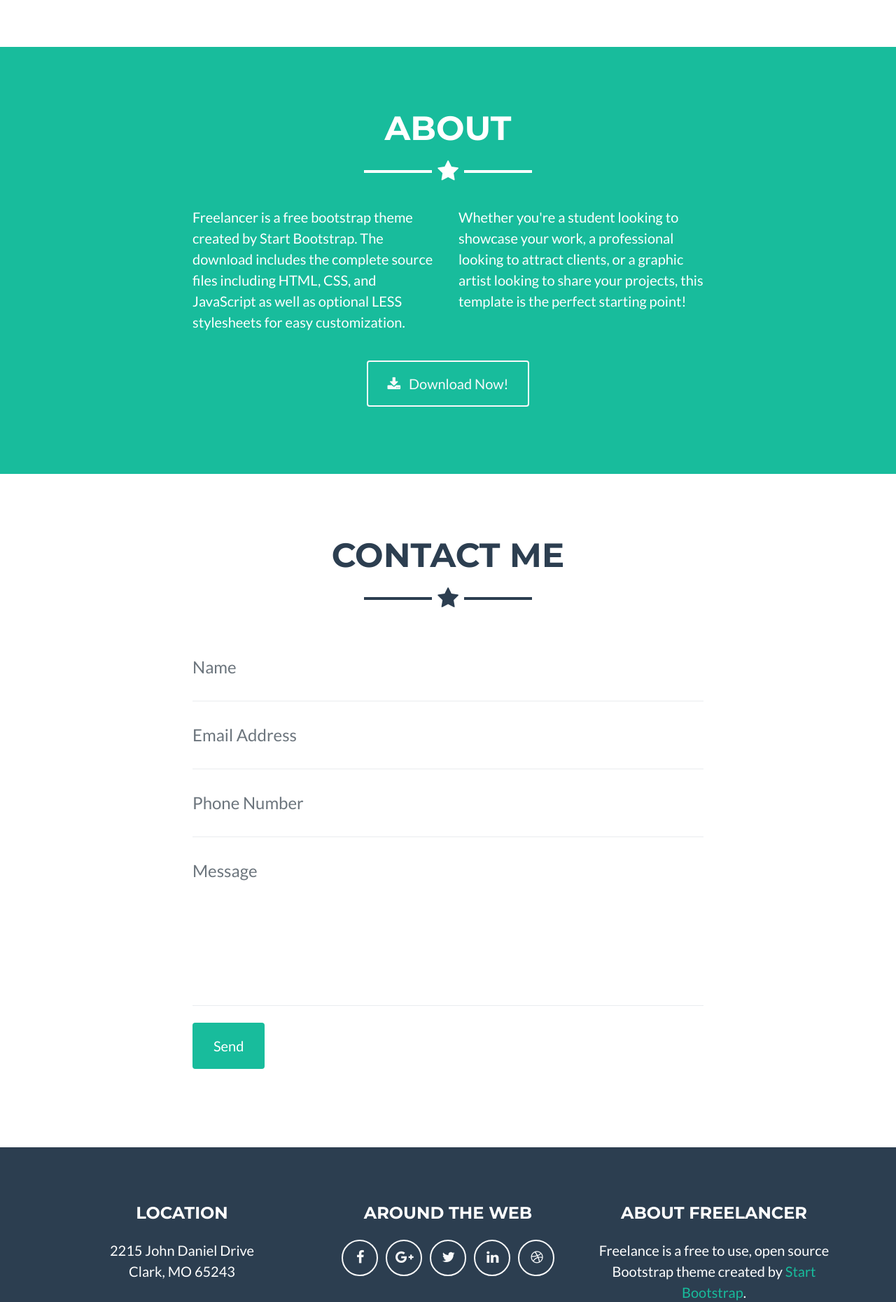
After one commit to HyeongJoy/jjoeey.github.io, a PHP site: page /index_1.html in a window 1280 px wide. The commit adds this page. Shown: the part 1391-3251 px from the top of the page at 70% size. Run offline with PHP 8.4, Linux system fonts and the light colour scheme.

Commit message:
정리완료

```diff
--- a/css/freelancer.css
+++ b/css/freelancer.css
@@ -315,7 +315,7 @@ header.masthead h2 {
 }
 
 .floating-label-form-group-with-focus label {
-  color: #18BC9C;
+  color: #18bc9c;
 }
 
 form .row:first-child .floating-label-form-group {
--- /dev/null
+++ b/index_1.html
@@ -0,0 +1,330 @@
+<!DOCTYPE html>
+<html lang="en">
+
+  <head>
+
+    <meta charset="utf-8">
+    <meta name="viewport" content="width=device-width, initial-scale=1, shrink-to-fit=no">
+    <meta name="description" content="">
+    <meta name="author" content="">
+
+    <title>Welcome</title>
+
+    <!-- Bootstrap core CSS -->
+    <link href="vendor/bootstrap/css/bootstrap.min.css" rel="stylesheet">
+
+    <!-- Custom fonts for this template -->
+    <link href="vendor/font-awesome/css/font-awesome.min.css" rel="stylesheet" type="text/css">
+    <link href="https://fonts.googleapis.com/css?family=Montserrat:400,700" rel="stylesheet" type="text/css">
+    <link href="https://fonts.googleapis.com/css?family=Lato:400,700,400italic,700italic" rel="stylesheet" type="text/css">
+
+
+    <!-- Plugin CSS -->
+    <link href="vendor/magnific-popup/magnific-popup.css" rel="stylesheet" type="text/css">
+
+    <!-- Custom styles for this template -->
+    <link href="css/freelancer.min.css" rel="stylesheet">
+
+  </head>
+
+  <body id="page-top">
+
+    <!-- Navigation -->
+    <nav class="navbar navbar-expand-lg bg-secondary fixed-top text-uppercase" id="mainNav">
+      <div class="container">
+        <a class="navbar-brand js-scroll-trigger" href="#page-top">Hello</a>
+        <button class="navbar-toggler navbar-toggler-right text-uppercase bg-primary text-white rounded" type="button" data-toggle="collapse" data-target="#navbarResponsive" aria-controls="navbarResponsive" aria-expanded="false" aria-label="Toggle navigation">
+          Menu
+          <i class="fa fa-bars"></i>
+        </button>
+        <div class="collapse navbar-collapse" id="navbarResponsive">
+          <ul class="navbar-nav ml-auto">
+            <li class="nav-item mx-0 mx-lg-1">
+              <a class="nav-link py-3 px-0 px-lg-3 rounded js-scroll-trigger" href="#portfolio">Portfolio</a>
+            </li>
+            <li class="nav-item mx-0 mx-lg-1">
+              <a class="nav-link py-3 px-0 px-lg-3 rounded js-scroll-trigger" href="#about">About</a>
+            </li>
+            <li class="nav-item mx-0 mx-lg-1">
+              <a class="nav-link py-3 px-0 px-lg-3 rounded js-scroll-trigger" href="#contact">Contact</a>
+            </li>
+          </ul>
+        </div>
+      </div>
+    </nav>
+
+    <!-- Header -->
+    <header class="masthead bg-primary text-white text-center">
+      <div class="container">
+        <img class="img-fluid mb-5 d-block mx-auto" src="img/profile.png" alt="">
+        <h1 class="text-uppercase mb-0">I'm Joey</h1>
+        <hr class="star-light">
+        <h2 class="font-weight-light mb-0">Web Developer - Mobile Developer</h2>
+      </div>
+    </header>
+
+    <!-- Portfolio Grid Section -->
+    <section class="portfolio" id="portfolio">
+      <div class="container">
+        <h2 class="text-center text-uppercase text-secondary mb-0">Portfolio</h2>
+        <hr class="star-dark mb-5">
+        <div class="row">
+          <div class="col-md-6 col-lg-4">
+            <a class="portfolio-item d-block mx-auto" href="#portfolio-modal-1">
+              <div class="portfolio-item-caption d-flex position-absolute h-100 w-100">
+                <div class="portfolio-item-caption-content my-auto w-100 text-center text-white">
+                  <i class="fa fa-search-plus fa-3x"></i>
+                </div>
+              </div>
+              <img class="img-fluid" src="img/portfolio/design.png" alt="">
+            </a>
+          </div>
+          <div class="col-md-6 col-lg-4">
+            <a class="portfolio-item d-block mx-auto" href="#portfolio-modal-2">
+              <div class="portfolio-item-caption d-flex position-absolute h-100 w-100">
+                <div class="portfolio-item-caption-content my-auto w-100 text-center text-white">
+                  <i class="fa fa-search-plus fa-3x"></i>
+                </div>
+              </div>
+              <img class="img-fluid" src="img/portfolio/programming.png" alt="">
+            </a>
+          </div>
+          <div class="col-md-6 col-lg-4">
+            <a class="portfolio-item d-block mx-auto" href="#portfolio-modal-3">
+              <div class="portfolio-item-caption d-flex position-absolute h-100 w-100">
+                <div class="portfolio-item-caption-content my-auto w-100 text-center text-white">
+                  <i class="fa fa-search-plus fa-3x"></i>
+                </div>
+              </div>
+              <img class="img-fluid" src="img/portfolio/desktop.png" alt="">
+            </a>
+          </div>
+
+        </div>
+      </div>
+    </section>
+
+    <!-- About Section -->
+    <section class="bg-primary text-white mb-0" id="about">
+      <div class="container">
+        <h2 class="text-center text-uppercase text-white">About</h2>
+        <hr class="star-light mb-5">
+        <div class="row">
+          <div class="col-lg-4 ml-auto">
+            <p class="lead">Freelancer is a free bootstrap theme created by Start Bootstrap. The download includes the complete source files including HTML, CSS, and JavaScript as well as optional LESS stylesheets for easy customization.</p>
+          </div>
+          <div class="col-lg-4 mr-auto">
+            <p class="lead">Whether you're a student looking to showcase your work, a professional looking to attract clients, or a graphic artist looking to share your projects, this template is the perfect starting point!</p>
+          </div>
+        </div>
+        <div class="text-center mt-4">
+          <a class="btn btn-xl btn-outline-light" href="#">
+            <i class="fa fa-download mr-2"></i>
+            Download Now!
+          </a>
+        </div>
+      </div>
+    </section>
+
+    <!-- Contact Section -->
+    <section id="contact">
+      <div class="container">
+        <h2 class="text-center text-uppercase text-secondary mb-0">Contact Me</h2>
+        <hr class="star-dark mb-5">
+        <div class="row">
+          <div class="col-lg-8 mx-auto">
+            <!-- To configure the contact form email address, go to mail/contact_me.php and update the email address in the PHP file on line 19. -->
+            <!-- The form should work on most web servers, but if the form is not working you may need to configure your web server differently. -->
+            <form name="sentMessage" id="contactForm" novalidate="novalidate">
+              <div class="control-group">
+                <div class="form-group floating-label-form-group controls mb-0 pb-2">
+                  <label>Name</label>
+                  <input class="form-control" id="name" type="text" placeholder="Name" required="required" data-validation-required-message="Please enter your name.">
+                  <p class="help-block text-danger"></p>
+                </div>
+              </div>
+              <div class="control-group">
+                <div class="form-group floating-label-form-group controls mb-0 pb-2">
+                  <label>Email Address</label>
+                  <input class="form-control" id="email" type="email" placeholder="Email Address" required="required" data-validation-required-message="Please enter your email address.">
+                  <p class="help-block text-danger"></p>
+                </div>
+              </div>
+              <div class="control-group">
+                <div class="form-group floating-label-form-group controls mb-0 pb-2">
+                  <label>Phone Number</label>
+                  <input class="form-control" id="phone" type="tel" placeholder="Phone Number" required="required" data-validation-required-message="Please enter your phone number.">
+                  <p class="help-block text-danger"></p>
+                </div>
+              </div>
+              <div class="control-group">
+                <div class="form-group floating-label-form-group controls mb-0 pb-2">
+                  <label>Message</label>
+                  <textarea class="form-control" id="message" rows="5" placeholder="Message" required="required" data-validation-required-message="Please enter a message."></textarea>
+                  <p class="help-block text-danger"></p>
+                </div>
+              </div>
+              <br>
+              <div id="success"></div>
+              <div class="form-group">
+                <button type="submit" class="btn btn-primary btn-xl" id="sendMessageButton">Send</button>
+              </div>
+            </form>
+          </div>
+        </div>
+      </div>
+    </section>
+
+    <!-- Footer -->
+    <footer class="footer text-center">
+      <div class="container">
+        <div class="row">
+          <div class="col-md-4 mb-5 mb-lg-0">
+            <h4 class="text-uppercase mb-4">Location</h4>
+            <p class="lead mb-0">2215 John Daniel Drive
+              <br>Clark, MO 65243</p>
+          </div>
+          <div class="col-md-4 mb-5 mb-lg-0">
+            <h4 class="text-uppercase mb-4">Around the Web</h4>
+            <ul class="list-inline mb-0">
+              <li class="list-inline-item">
+                <a class="btn btn-outline-light btn-social text-center rounded-circle" href="#">
+                  <i class="fa fa-fw fa-facebook"></i>
+                </a>
+              </li>
+              <li class="list-inline-item">
+                <a class="btn btn-outline-light btn-social text-center rounded-circle" href="#">
+                  <i class="fa fa-fw fa-google-plus"></i>
+                </a>
+              </li>
+              <li class="list-inline-item">
+                <a class="btn btn-outline-light btn-social text-center rounded-circle" href="#">
+                  <i class="fa fa-fw fa-twitter"></i>
+                </a>
+              </li>
+              <li class="list-inline-item">
+                <a class="btn btn-outline-light btn-social text-center rounded-circle" href="#">
+                  <i class="fa fa-fw fa-linkedin"></i>
+                </a>
+              </li>
+              <li class="list-inline-item">
+                <a class="btn btn-outline-light btn-social text-center rounded-circle" href="#">
+                  <i class="fa fa-fw fa-dribbble"></i>
+                </a>
+              </li>
+            </ul>
+          </div>
+          <div class="col-md-4">
+            <h4 class="text-uppercase mb-4">About Freelancer</h4>
+            <p class="lead mb-0">Freelance is a free to use, open source Bootstrap theme created by
+              <a href="http://startbootstrap.com">Start Bootstrap</a>.</p>
+          </div>
+        </div>
+      </div>
+    </footer>
+
+    <div class="copyright py-4 text-center text-white">
+      <div class="container">
+        <small>Copyright &copy; Your Website 2018</small>
+      </div>
+    </div>
+
+    <!-- Scroll to Top Button (Only visible on small and extra-small screen sizes) -->
+    <div class="scroll-to-top d-lg-none position-fixed ">
+      <a class="js-scroll-trigger d-block text-center text-white rounded" href="#page-top">
+        <i class="fa fa-chevron-up"></i>
+      </a>
+    </div>
+
+    <!-- Portfolio Modals -->
+
+    <!-- Portfolio Modal 1 -->
+    <div class="portfolio-modal mfp-hide" id="portfolio-modal-1">
+      <div class="portfolio-modal-dialog bg-white">
+        <a class="close-button d-none d-md-block portfolio-modal-dismiss" href="#">
+          <i class="fa fa-3x fa-times"></i>
+        </a>
+        <div class="container text-center">
+          <div class="row">
+            <div class="col-lg-8 mx-auto">
+              <h2 class="text-secondary text-uppercase mb-0">디자인_포스터/명찰</h2>
+              <hr class="star-dark mb-5">
+              <embed src="C:\Users\user\Desktop\Intro\PDF\포스터.pdf" width="800px" height="1300px" />
+              <p class="mb-5">동아리에서 이랬고 저랬어용 그래서 이런 결과물들이 나왔답니다</p>
+              <a class="btn btn-primary btn-lg rounded-pill portfolio-modal-dismiss" href="#">
+                <i class="fa fa-close"></i>
+                닫기</a>
+            </div>
+          </div>
+        </div>
+      </div>
+    </div>
+
+    <!-- Portfolio Modal 2 -->
+    <div class="portfolio-modal mfp-hide" id="portfolio-modal-2">
+      <div class="portfolio-modal-dialog bg-white">
+        <a class="close-button d-none d-md-block portfolio-modal-dismiss" href="#">
+          <i class="fa fa-3x fa-times"></i>
+        </a>
+        <div class="container text-center">
+          <div class="row">
+            <div class="col-lg-8 mx-auto">
+              <h2 class="text-secondary text-uppercase mb-0">개발_동아리/졸업프로젝트</h2>
+              <hr class="star-dark mb-5">
+              <video src="C:\Users\user\Desktop\Intro\img\portfolio\우산프로젝트.mp4" width="500" height="350"
+              autoplay controls>
+              브라우저가 비디오를 지원하지 않습니다.
+            </video>
+            <embed src="C:\Users\user\Desktop\Intro\PDF\우산.pdf" width="800px" height="2100px" />
+              <p class="mb-5">동아리에서는 이런 걸 개발했고, 졸업 프로젝트에서는 이런 걸 했답니다.</p>
+              <a class="btn btn-primary btn-lg rounded-pill portfolio-modal-dismiss" href="#">
+                <i class="fa fa-close"></i>
+                닫기</a>
+            </div>
+          </div>
+        </div>
+      </div>
+    </div>
+
+    <!-- Portfolio Modal 3 -->
+    <div class="portfolio-modal mfp-hide" id="portfolio-modal-3">
+      <div class="portfolio-modal-dialog bg-white">
+        <a class="close-button d-none d-md-block portfolio-modal-dismiss" href="#">
+          <i class="fa fa-3x fa-times"></i>
+        </a>
+        <div class="container text-center">
+          <div class="row">
+            <div class="col-lg-8 mx-auto">
+              <h2 class="text-secondary text-uppercase mb-0">기획</h2>
+              <hr class="star-dark mb-5">
+              <embed src="C:\Users\user\Desktop\Intro\PDF\웹기획.pdf" width="800px" height="2100px" />
+              <embed src="C:\Users\user\Desktop\Intro\PDF\MATCH_U.pdf" width="800px" height="2100px" />
+              <p class="mb-5">인턴으로 일했던 루트에너지에서 했던 웹기획이랍니다.</p>
+              <a class="btn btn-primary btn-lg rounded-pill portfolio-modal-dismiss" href="#">
+                <i class="fa fa-close"></i>
+                닫기</a>
+            </div>
+          </div>
+        </div>
+      </div>
+    </div>
+
+
+    <!-- Bootstrap core JavaScript -->
+    <script src="vendor/jquery/jquery.min.js"></script>
+    <script src="vendor/bootstrap/js/bootstrap.bundle.min.js"></script>
+
+    <!-- Plugin JavaScript -->
+    <script src="vendor/jquery-easing/jquery.easing.min.js"></script>
+    <script src="vendor/magnific-popup/jquery.magnific-popup.min.js"></script>
+
+    <!-- Contact Form JavaScript -->
+    <script src="js/jqBootstrapValidation.js"></script>
+    <script src="js/contact_me.js"></script>
+
+    <!-- Custom scripts for this template -->
+    <script src="js/freelancer.min.js"></script>
+
+  </body>
+
+</html>
--- a/mail/contact_me.php
+++ b/mail/contact_me.php
@@ -2,7 +2,6 @@
 // Check for empty fields
 if(empty($_POST['name'])      ||
    empty($_POST['email'])     ||
-   empty($_POST['phone'])     ||
    empty($_POST['message'])   ||
    !filter_var($_POST['email'],FILTER_VALIDATE_EMAIL))
    {
@@ -12,11 +11,10 @@ if(empty($_POST['name'])      ||
 
 $name = strip_tags(htmlspecialchars($_POST['name']));
 $email_address = strip_tags(htmlspecialchars($_POST['email']));
-$phone = strip_tags(htmlspecialchars($_POST['phone']));
 $message = strip_tags(htmlspecialchars($_POST['message']));
 
 // Create the email and send the message
-$to = 'seohyung95@naver.com'; // Add your email address inbetween the '' replacing yourname@yourdomain.com - This is where the form will send a message to.
+$to = 'seohyeong95@gmail.com'; // Add your email address inbetween the '' replacing yourname@yourdomain.com - This is where the form will send a message to.
 $email_subject = "Website Contact Form:  $name";
 $email_body = "You have received a new message from your website contact form.\n\n"."Here are the details:\n\nName: $name\n\nEmail: $email_address\n\nPhone: $phone\n\nMessage:\n$message";
 $headers = "From: noreply@yourdomain.com\n"; // This is the email address the generated message will be from. We recommend using something like noreply@yourdomain.com.
```
Also changed, not shown: index.html (+73 -89 lines), mail/contactform.php (deleted, +0 -20 lines), mail/index.php (deleted, +0 -25 lines), mail/null.php (added, +63 -0 lines), img/portfolio/film (1).png (added), img/portfolio/film.png (added).
